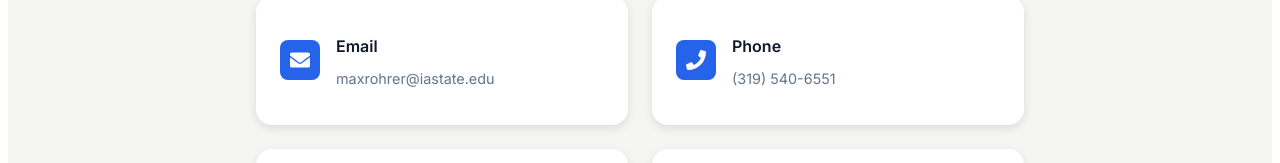
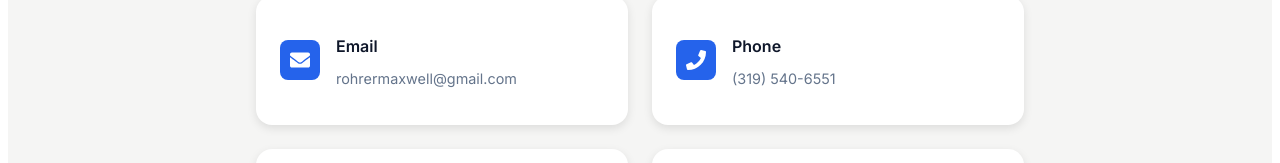
Before and after one commit to mjbucks/mjbucks.com, a React (Create React App) app: page / in a window 1280 px wide. Shown: the part 5822-5985 px from the top of the page. Built offline with nearby package versions, Linux system fonts and the light colour scheme.

Commit message:
Fixed email

```diff
--- a/src/components/Contact.js
+++ b/src/components/Contact.js
@@ -6,7 +6,7 @@ const Contact = () => {
   const [copySuccess, setCopySuccess] = useState('');
 
   const contactInfo = {
-    email: "maxrohrer@iastate.edu",
+    email: "rohrermaxwell@gmail.com",
     phone: "(319) 540-6551",
     linkedin: "https://www.linkedin.com/in/maxwell-rohrer/",
     github: "https://github.com/mjbucks"
```
